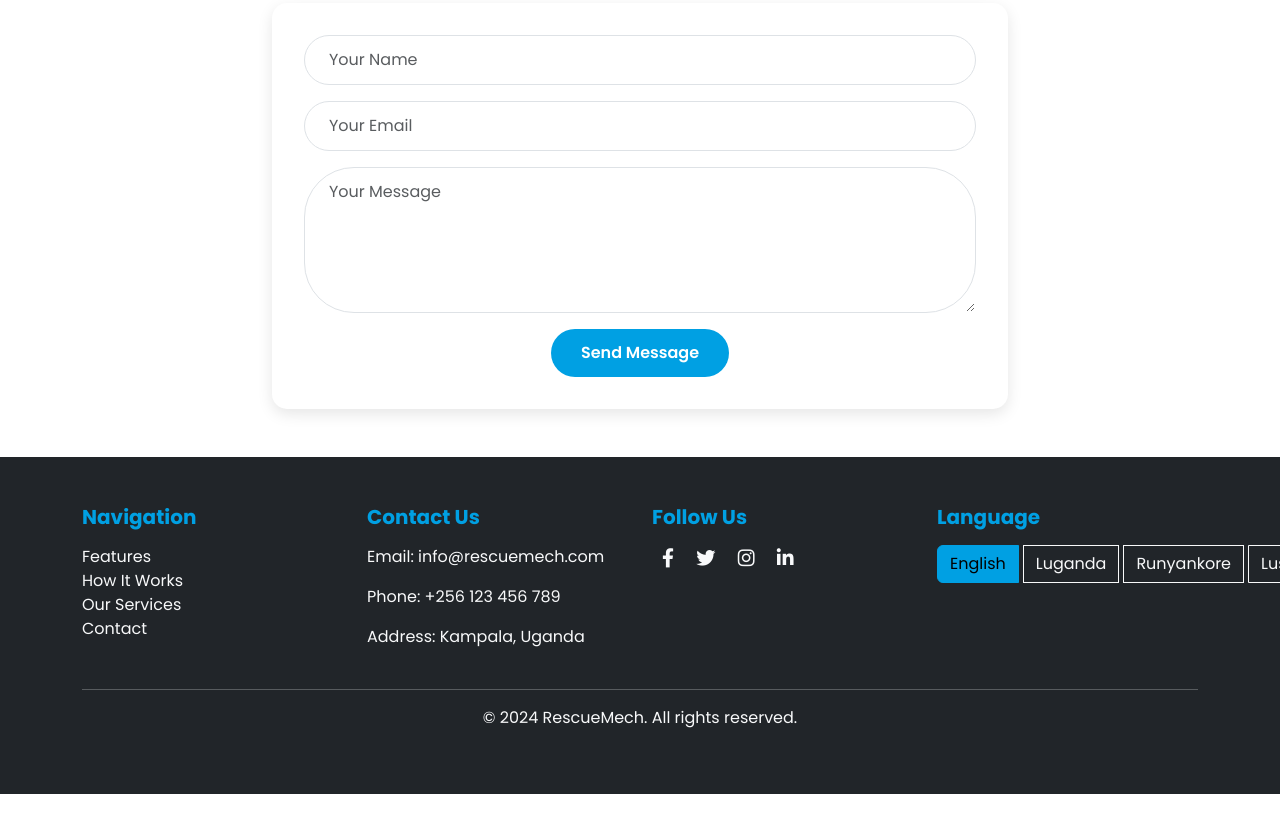
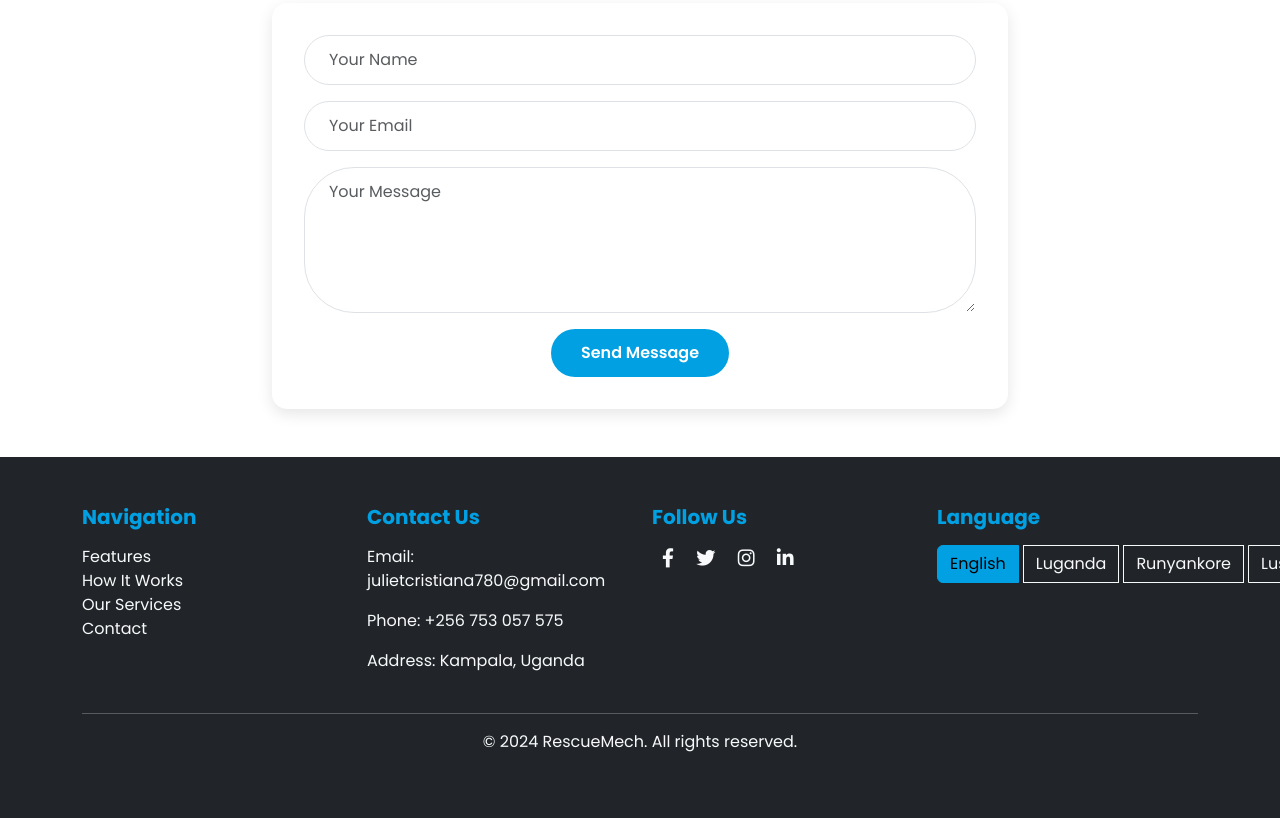
Before and after one commit to sserunkuumaibrahim/mech, a plain HTML site: page index.html in a window 1280 px wide. Shown: the part 3157-3975 px from the top of the page. Before the commit the page ends 3951 px from the top, so only its background shows below. Drawn offline with nearby package versions, Linux system fonts and the light colour scheme.

Commit message:
update 2

```diff
--- a/index.html
+++ b/index.html
@@ -521,8 +521,8 @@
                 </div>
                 <div class="col-md-3 mb-4 mb-md-0">
                     <h5 class="mb-3">Contact Us</h5>
-                    <p>Email: info@rescuemech.com</p>
-                    <p>Phone: +256 123 456 789</p>
+                    <p>Email: julietcristiana780@gmail.com</p>
+                    <p>Phone: +256 753 057 575</p>
                     <p>Address: Kampala, Uganda</p>
                 </div>
                 <div class="col-md-3 mb-4 mb-md-0">
@@ -531,7 +531,7 @@
                         <a href="#" class="text-light me-2"><i class="fab fa-facebook-f"></i></a>
                         <a href="#" class="text-light me-2"><i class="fab fa-twitter"></i></a>
                         <a href="#" class="text-light me-2"><i class="fab fa-instagram"></i></a>
-                        <a href="#" class="text-light"><i class="fab fa-linkedin-in"></i></a>
+                        <a href="https://www.linkedin.com/company/rescuemech-company-limited/" class="text-light"><i class="fab fa-linkedin-in"></i></a>
                     </div>
                 </div>
                 <div class="col-md-3">
```
